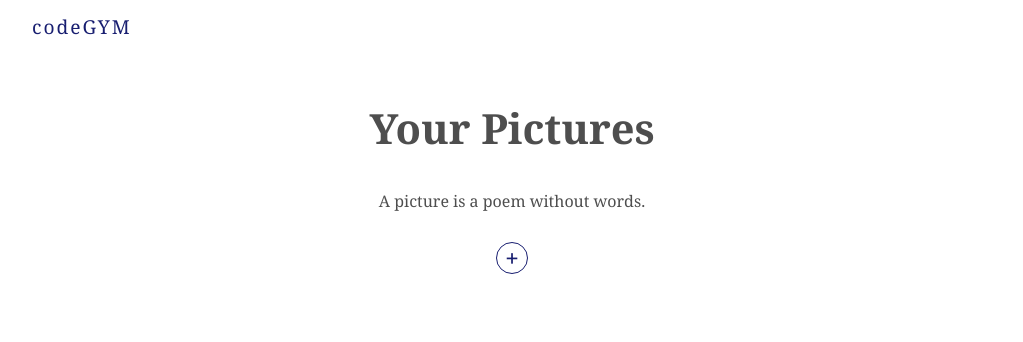
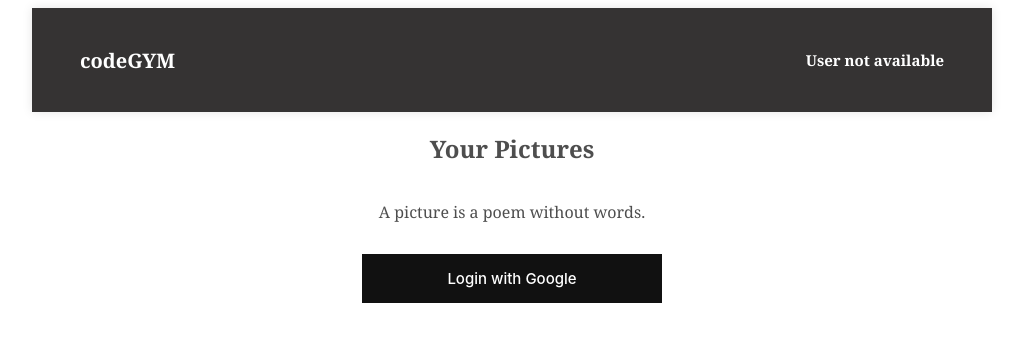
Before and after one commit to shivamS21/Gallery, a React (Create React App) app: page / in a window 1280 px wide. Shown: the top 342 px of the page, without its empty margins (128-1151 px from the left). Built offline with nearby package versions, Linux system fonts and the light colour scheme; no server answers; the database is empty.

Commit message:
Add Google-signIn with navBar

```diff
--- a/package.json
+++ b/package.json
@@ -3,6 +3,8 @@
   "version": "0.1.0",
   "private": true,
   "dependencies": {
+    "@material-ui/core": "^4.11.3",
+    "@reduxjs/toolkit": "^1.5.1",
     "@testing-library/jest-dom": "^4.2.4",
     "@testing-library/react": "^9.5.0",
     "@testing-library/user-event": "^7.2.1",
@@ -10,6 +12,8 @@
     "framer-motion": "^2.1.2",
     "react": "^16.13.1",
     "react-dom": "^16.13.1",
+    "react-google-login": "^5.2.2",
+    "react-redux": "^7.2.3",
     "react-scripts": "3.4.1"
   },
   "scripts": {
--- a/src/App.js
+++ b/src/App.js
@@ -3,18 +3,26 @@
 import UploadForm from './comps/UploadForm';
 import ImageGrid from './comps/ImageGrid';
 import Modal from './comps/Modal';
-
+import Navbar from './comps/Navbar';
+import { useDispatch, useSelector } from "react-redux";
+import {
+  selectSignedIn,
+} from "./features/userSlice";
 function App() {
   const [selectedImg, setSelectedImg] = useState(null);
-
+  const isSignedIn = useSelector(selectSignedIn);
   return (
     <div className="App">
+      <Navbar/>
       <Title/>
+      {isSignedIn ? (
+      <div>
       <UploadForm />
       <ImageGrid setSelectedImg={setSelectedImg} />
       { selectedImg && (
         <Modal selectedImg={selectedImg} setSelectedImg={setSelectedImg} />
       )}
+      </div>):("")}
     </div>
   );
 }
--- /dev/null
+++ b/src/app/store.js
@@ -0,0 +1,8 @@
+import { configureStore } from "@reduxjs/toolkit";
+import userReducer from "../features/userSlice";
+
+export default configureStore({
+  reducer: {
+    user: userReducer,
+  },
+});
--- /dev/null
+++ b/src/comps/Navbar.js
@@ -0,0 +1,65 @@
+import { Avatar } from "@material-ui/core";
+import React, { useState,useEffect } from "react";
+import { GoogleLogout } from "react-google-login";
+import { useDispatch, useSelector } from "react-redux";
+import {
+  selectSignedIn,
+  selectUserData,
+  setSignedIn,
+  setUserData,
+
+
+} from "../features/userSlice";
+
+import "../styling/navbar.css";
+
+const Navbar = () => {
+  const isSignedIn = useSelector(selectSignedIn);
+  const userData = useSelector(selectUserData);
+
+  const dispatch = useDispatch();
+
+  const logout = (response) => {
+    dispatch(setSignedIn(false));
+    dispatch(setUserData(null));
+
+
+  };
+
+
+
+  return (
+    <div className="navbar">
+      <h1 className="navbar__header">codeGYM </h1>
+
+
+      {isSignedIn ? (
+        <div className="navbar__user__data">
+          <Avatar
+            className="user"
+            src={userData?.imageUrl}
+            alt={userData?.name}
+          />
+          <h1 className="signedIn">{userData?.givenName}</h1>
+          <GoogleLogout
+            clientId="816863996365-d1oaheqqrpnu80l82m5kruqn74gucb4f.apps.googleusercontent.com"
+            render={(renderProps) => (
+              <button
+                onClick={renderProps.onClick}
+                disabled={renderProps.disabled}
+                className="logout__button"
+              >
+                Logout
+              </button>
+            )}
+            onLogoutSuccess={logout}
+          />
+        </div>
+      ) : (
+        <h1 className="notSignedIn">User not available </h1>
+      )}
+    </div>
+  );
+};
+
+export default Navbar;
--- a/src/comps/Title.js
+++ b/src/comps/Title.js
@@ -1,11 +1,50 @@
 import React from 'react';
+import GoogleLogin from "react-google-login";
+import { useDispatch, useSelector } from "react-redux";
+import {
+  selectSignedIn,
+  setSignedIn,
+  setUserData,
+} from "../features/userSlice";
+import "../styling/home.css";
 
 const Title = () => {
+  const isSignedIn = useSelector(selectSignedIn);
+
+  const dispatch = useDispatch();
+  const login = (response) => {
+    console.log(response);
+    dispatch(setSignedIn(true));
+    dispatch(setUserData(response.profileObj));
+
+  };
+  const onFailure=(res)=>{
+    alert("Login failed")
+  }
   return (
-    <div className="title">
-      <h1>codeGYM</h1>
-      <h2>Your Pictures</h2>
+    <div className="title"  className="home__page">
+
+       <h2>Your Pictures</h2>
       <p>A picture is a poem without words.</p>
+      {!isSignedIn ? (<GoogleLogin
+            clientId="816863996365-d1oaheqqrpnu80l82m5kruqn74gucb4f.apps.googleusercontent.com"
+            render={(renderProps) => (
+              <button
+                onClick={renderProps.onClick}
+                disabled={renderProps.disabled}
+                className="login__button"
+              >
+                Login with Google
+              </button>
+            )}
+            onSuccess={login}
+            onFailure={onFailure}
+            isSignedIn={true}
+            approvalPrompt="force"
+            prompt="consent"
+            cookiePolicy={"single_host_origin"}
+            accessType='offline'
+          />):("")}
     </div>
   )
 }
--- /dev/null
+++ b/src/features/userSlice.js
@@ -0,0 +1,30 @@
+import { createSlice } from "@reduxjs/toolkit";
+
+const userSlice = createSlice({
+  name: "user",
+  initialState: {
+    isSignedIn: false,
+    userData: null,
+
+  },
+  reducers: {
+    setSignedIn: (state, action) => {
+      state.isSignedIn = action.payload;
+    },
+    setUserData: (state, action) => {
+      state.userData = action.payload;
+    },
+
+  },
+});
+
+export const {
+  setSignedIn,
+  setUserData,
+
+} = userSlice.actions;
+
+export const selectSignedIn = (state) => state.user.isSignedIn;
+export const selectUserData = (state) => state.user.userData;
+
+export default userSlice.reducer;
--- /dev/null
+++ b/src/styling/home.css
@@ -0,0 +1,52 @@
+.home__page {
+
+    display: flex;
+    flex-direction: column;
+    align-items: justify;
+    justify-content: flex-start;
+    width: 50%;
+    margin: 0 auto;
+    text-align: center;
+  }
+
+  .login__message {
+    display: flex;
+    flex-direction: column;
+  }
+
+  .login__message > h2 {
+    font-size: 80px;
+    margin: 0;
+  }
+
+  .login__message > h1 {
+    font-size: 100px;
+    width: 80%;
+    line-height: 1em;
+    margin: 10px auto;
+    margin-top: 0;
+    font-weight: 900;
+    letter-spacing: -4px;
+    color: rgb(17, 17, 17);
+    text-decoration: underline;
+  }
+
+  .login__message > p {
+    padding: 15px 0;
+    line-height: 1.5em;
+    width: 50%;
+    margin: auto;
+    font-size: 16px;
+  }
+  .login__button {
+    width: 300px;
+    margin: 15px auto 0px auto;
+    padding: 15px 0;
+    border: none;
+    background: rgb(17, 17, 17);
+    font-family: "Inter";
+    color: white;
+    font-size: 15px;
+    font-weight: 500;
+    cursor: pointer;
+  }
--- /dev/null
+++ b/src/styling/navbar.css
@@ -0,0 +1,91 @@
+.navbar {
+    display: flex;
+    justify-content: space-between;
+    height: 13vh;
+    align-items: center;
+    padding: 0px 5%;
+    background: white;
+    box-shadow: 0px 0px 10px rgba(0, 0, 0, 0.1);
+    background: rgb(53, 51, 51);
+    color: white;
+  }
+
+  .navbar__header {
+    font-size: 20px;
+    font-weight: 700;
+  }
+
+  .navbar__user__data {
+    display: flex;
+    align-items: center;
+  }
+
+  .user {
+    cursor: pointer;
+    border: 2px solid rgb(0, 255, 234);
+  }
+
+  .signedIn {
+    font-size: 15px;
+    padding-left: 10px;
+    cursor: pointer;
+  }
+
+  .logout__button {
+    margin-left: 20px;
+    padding: 12px 25px;
+    border-radius: 50px;
+    border: none;
+    background: rgb(39, 39, 39);
+    font-family: "Inter";
+    color: white;
+    font-size: 14px;
+    font-weight: 500;
+    cursor: pointer;
+  }
+
+  .notSignedIn {
+    font-size: 15px;
+  }
+
+  .blog__search {
+    flex: 1;
+    width: 100%;
+    display: flex;
+    padding: 10px 0px;
+    margin: 0px 70px;
+    justify-content: space-between;
+    background: rgb(39, 39, 39);
+    border-radius: 5px;
+  }
+
+  .search {
+    width: 80%;
+    padding: 5px 30px;
+    padding-left: 30px;
+    background: none;
+    font-family: "Inter";
+    border: none;
+    outline: none;
+    font-size: 15px;
+    color: white;
+  }
+
+  .submit {
+    width: 18%;
+    font-family: "Inter";
+    background: none;
+    color: white;
+    font-size: 14px;
+    border: none;
+    cursor: pointer;
+    margin-right: 10px;
+    padding: 12px 0px;
+    border-radius: 5px;
+    transition: 0.1s ease-in-out;
+    background: rgb(31, 31, 31);
+    outline: none;
+  }
+
+  /* .submit:hover {
+  } */
```
Also changed, not shown: src/index.js (+5 -6 lines), 1 other file (tests, documents, lock files or other folders).
